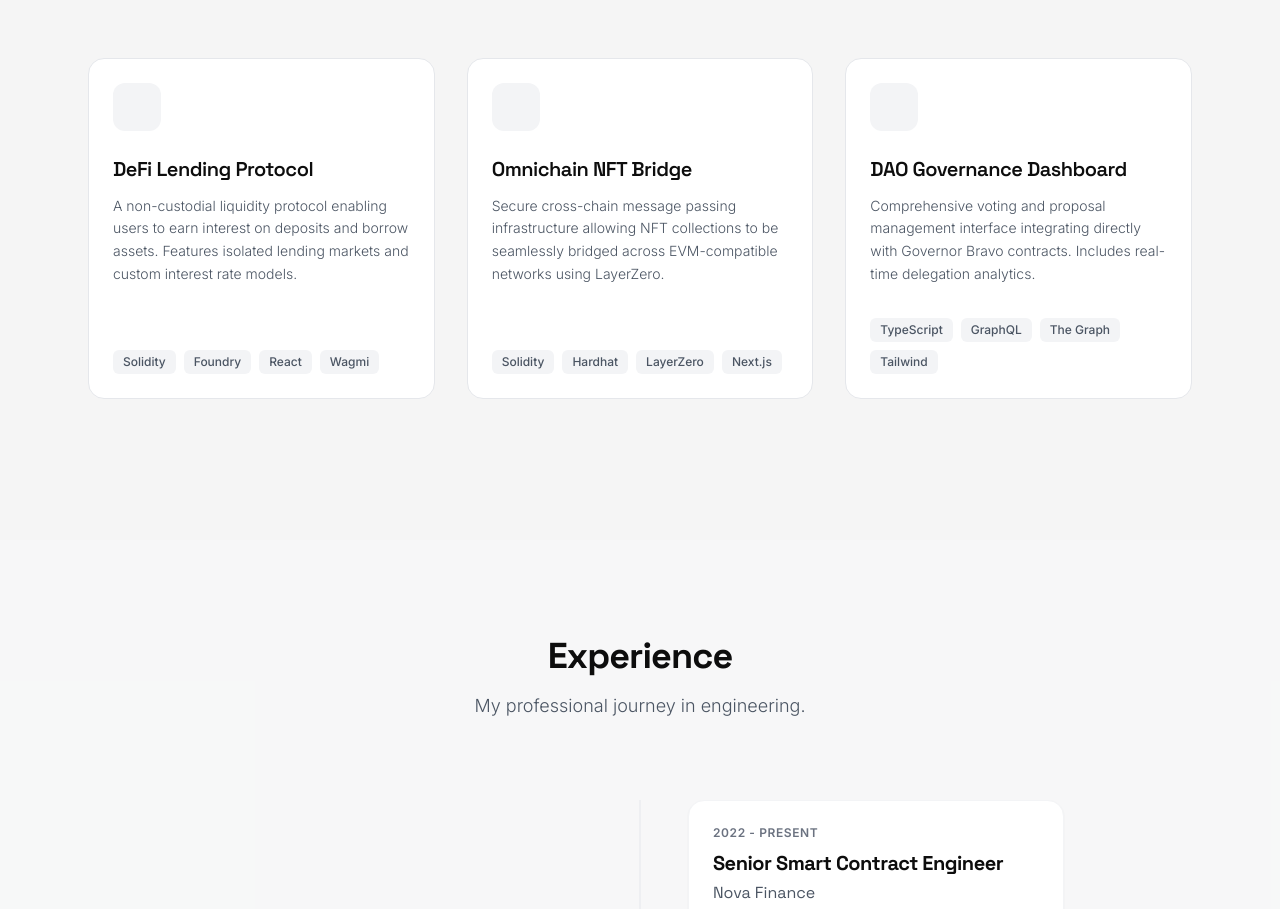
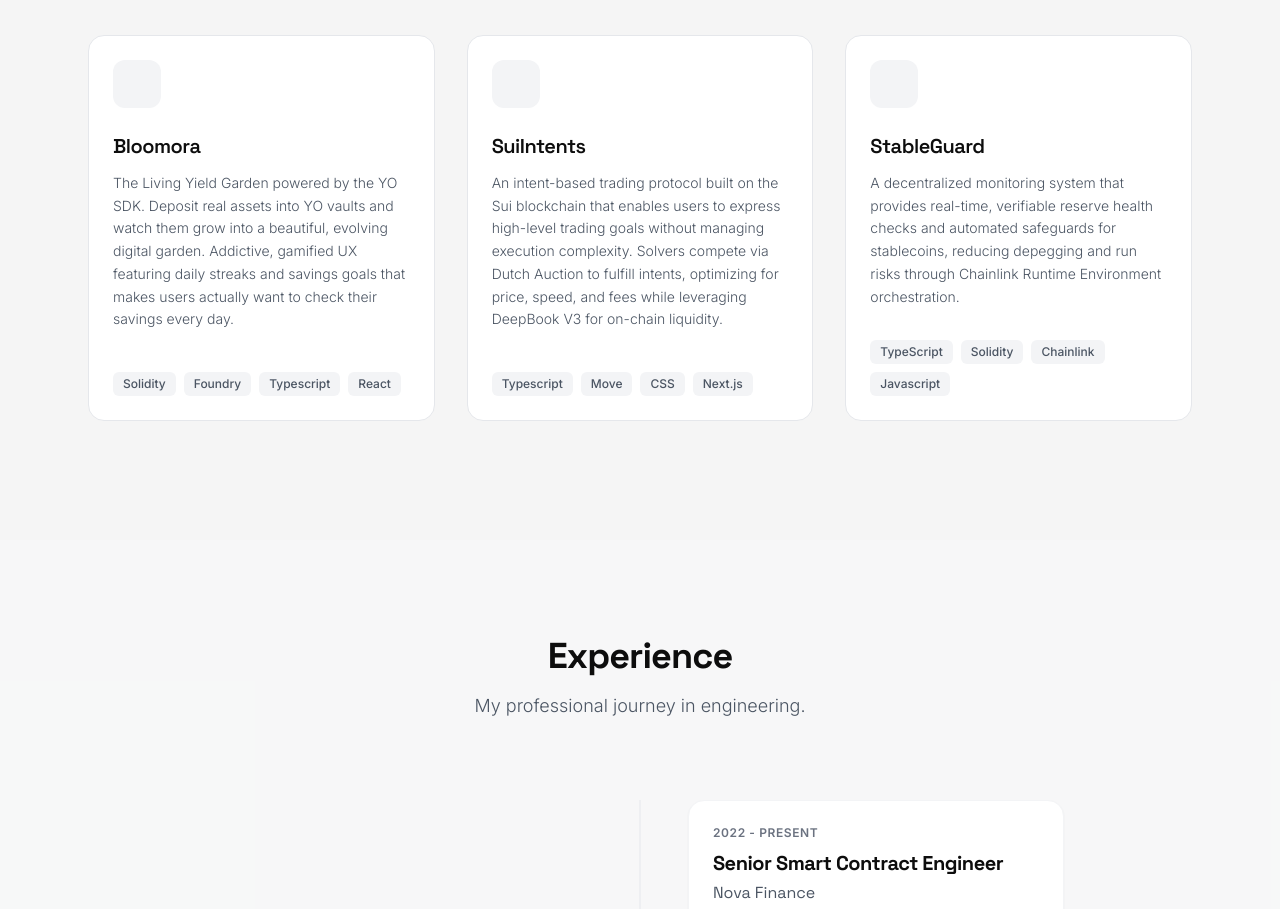
Before and after one commit to U-GOD/Fredrick-Kabu, a React (Vite) app: page / in a window 1280 px wide. Shown: the part 1860-2769 px from the top of the page. Built offline with nearby package versions, Linux system fonts and the light colour scheme.

Commit message:
Update Project section

```diff
--- a/src/components/sections/Projects.jsx
+++ b/src/components/sections/Projects.jsx
@@ -3,24 +3,24 @@
 
 const projects = [
   {
-    title: 'DeFi Lending Protocol',
-    description: 'A non-custodial liquidity protocol enabling users to earn interest on deposits and borrow assets. Features isolated lending markets and custom interest rate models.',
-    tags: ['Solidity', 'Foundry', 'React', 'Wagmi'],
-    github: '#',
-    demo: '#'
+    title: 'Bloomora',
+    description: 'The Living Yield Garden powered by the YO SDK. Deposit real assets into YO vaults and watch them grow into a beautiful, evolving digital garden. Addictive, gamified UX featuring daily streaks and savings goals that makes users actually want to check their savings every day.',
+    tags: ['Solidity', 'Foundry', 'Typescript', 'React'],
+    github: 'https://github.com/U-GOD/bloomora',
+    demo: 'https://bloomora-8nsunbx70-fredrick-kabus-projects.vercel.app/'
   },
   {
-    title: 'Omnichain NFT Bridge',
-    description: 'Secure cross-chain message passing infrastructure allowing NFT collections to be seamlessly bridged across EVM-compatible networks using LayerZero.',
-    tags: ['Solidity', 'Hardhat', 'LayerZero', 'Next.js'],
-    github: '#',
-    demo: '#'
+    title: 'SuiIntents',
+    description: 'An intent-based trading protocol built on the Sui blockchain that enables users to express high-level trading goals without managing execution complexity. Solvers compete via Dutch Auction to fulfill intents, optimizing for price, speed, and fees while leveraging DeepBook V3 for on-chain liquidity.',
+    tags: ['Typescript', 'Move', 'CSS', 'Next.js'],
+    github: 'https://github.com/U-GOD/Intent',
+    demo: 'https://sui-intent.vercel.app/'
   },
   {
-    title: 'DAO Governance Dashboard',
-    description: 'Comprehensive voting and proposal management interface integrating directly with Governor Bravo contracts. Includes real-time delegation analytics.',
-    tags: ['TypeScript', 'GraphQL', 'The Graph', 'Tailwind'],
-    github: '#',
+    title: 'StableGuard',
+    description: 'A decentralized monitoring system that provides real-time, verifiable reserve health checks and automated safeguards for stablecoins, reducing depegging and run risks through Chainlink Runtime Environment orchestration.',
+    tags: ['TypeScript', 'Solidity', 'Chainlink', 'Javascript'],
+    github: 'https://github.com/U-GOD/StableGuard',
     demo: '#'
   }
 ];
```
